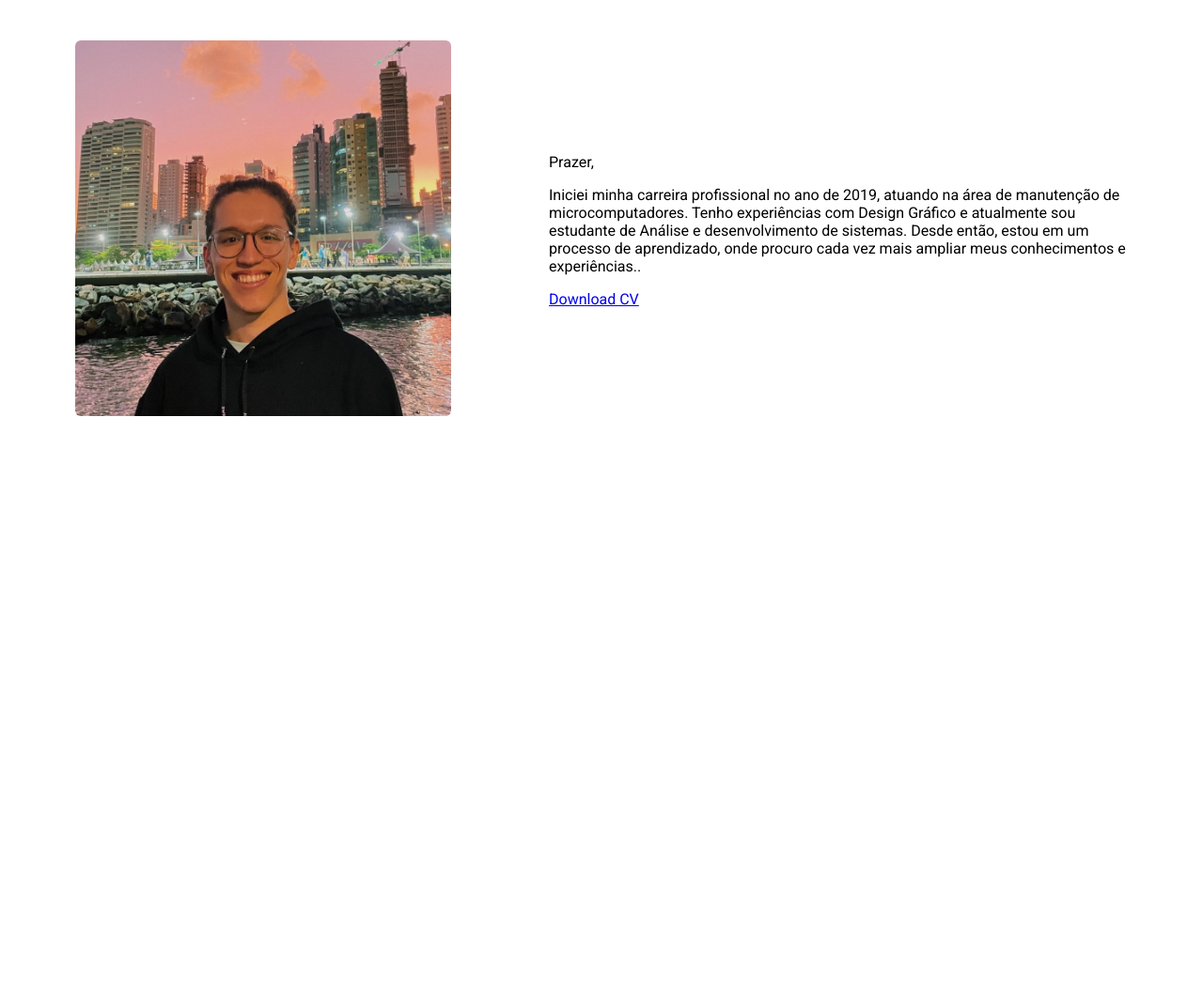
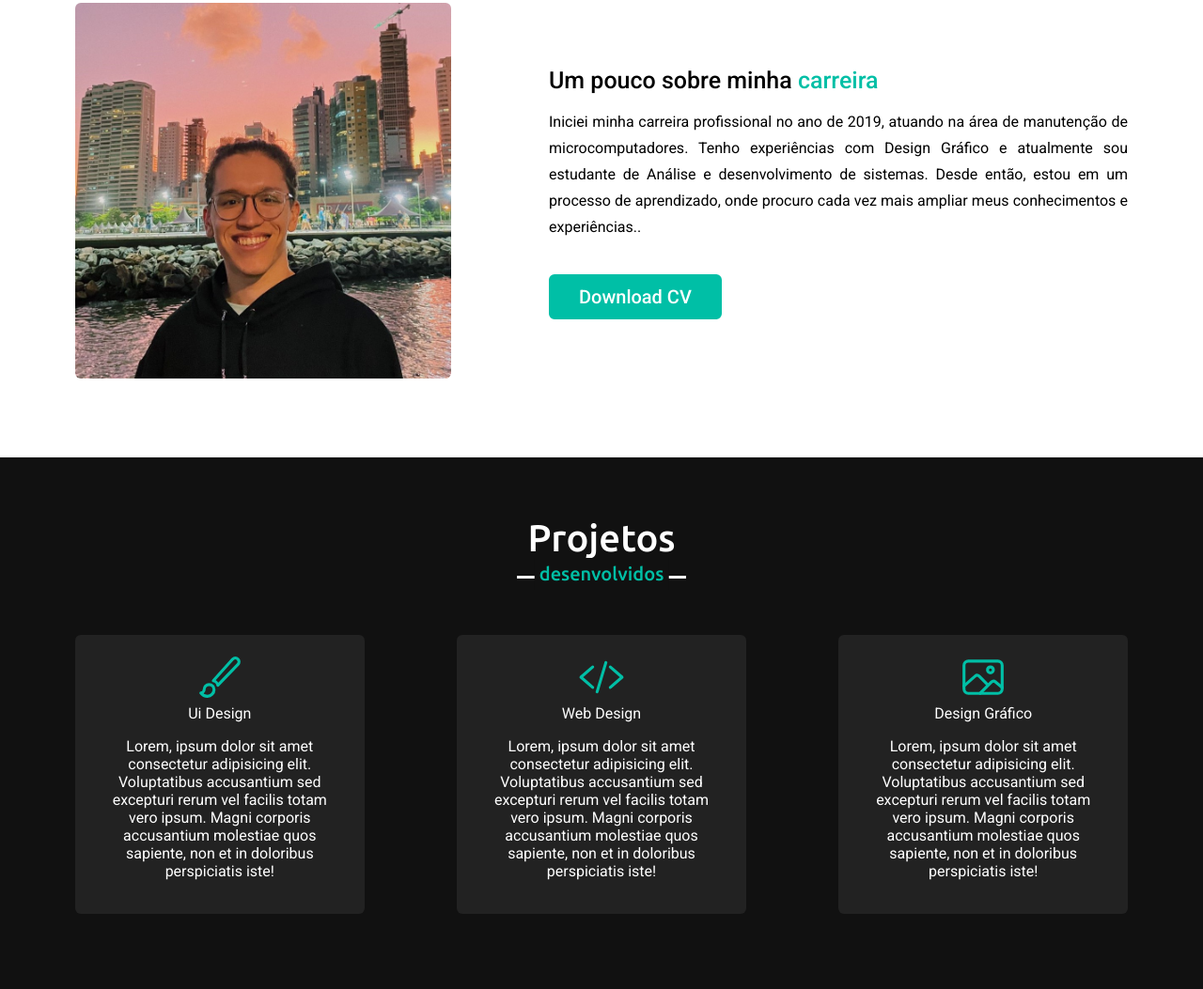
Before and after one commit to MatheusSchnaider/Portifolio, a website: page index.html in a window 1280 px wide. Shown: the part 1096-2149 px from the top of the page at 94% size. Before the commit the page ends 1603 px from the top, so only its background shows below. Drawn offline with nearby package versions, Linux system fonts and the light colour scheme.

Commit message:
update all code

```diff
--- a/assets/sass/style.sass
+++ b/assets/sass/style.sass
@@ -1,7 +1,4 @@
 @import url('https://fonts.googleapis.com/css2?family=Roboto:wght@300;400;500&family=Ubuntu:wght@400;500;700&display=swap')
-
-html
-    scroll-behavior: smooth
 
 body
 
@@ -117,20 +114,12 @@ body
         cursor: pointer
         display: none
 
-    /* Section about */
+    /* Codigos similares
     section
-        padding: 60px 0
+        padding-top: 30px
+        padding-bottom: 80px
 
-    .about
-        font-family: 'Roboto', sans-serif
-
-    .about .about-content
-        display: flex
-        flex-wrap: wrap
-        align-items: center
-        justify-content: space-between
-
-    .about .title
+    section .title
         font-family: 'Ubuntu', sans-serif
         text-align: center
         font-size: 40px
@@ -139,7 +128,7 @@ body
         padding-bottom: 20px
         position: relative
 
-    .about .title::before
+    section .title::before
         content: ""
         position: absolute
         bottom: 0
@@ -149,8 +138,7 @@ body
         background: #111
         transform: translate(-50%)
 
-    .about .title::after
-        content: "Quem sou eu"
+    section .title::after
         position: absolute
         bottom: -12px
         left: 50%
@@ -160,17 +148,106 @@ body
         padding: 5px
         transform: translateX(-50%)
 
+    /* Section about */
+
+    .about, .services
+        font-family: 'Roboto', sans-serif
+
+    .about .about-content,
+    .services .serv-content
+        display: flex
+        flex-wrap: wrap
+        align-items: center
+        justify-content: space-between
+
+    .about .title::after
+        content: "Quem sou eu"
+
     .about .about-content .left
         width: 45%
 
     .about .about-content .right
         width: 55%
 
+    .about .about-content .right .text
+        font-size: 25px
+        font-weight: 500
+        margin-bottom: 10px
+
+    .about .about-content .right .text span
+        color: #00BFA6
+
+    .about .about-content .right p
+        text-align: justify
+        line-height: 28px
+
+    .about .about-content .right a
+        display: inline-block
+        background: #00BFA6
+        color: #fff
+        font-size: 20px
+        font-weight: 500
+        padding: 10px 30px
+        margin-top: 20px
+        text-decoration: none
+        border-radius: 6px
+        border: 2px solid #00BFA6
+        transition: all 0.3s ease
+
+    .about .about-content .right a:hover
+        color: #00BFA6
+        background: none
+
     .about .about-content .left img
         width: 400px
         height: 400px
         object-fit: cover
         border-radius: 6px
+
+    /* Section Projects */
+
+    .services
+        background: #111
+        color: #fff
+
+    .services .title::before
+        background: #fff
+
+    .services .title::after
+        background: #111
+        content: "desenvolvidos"
+
+    .services .serv-content .card
+        width: calc(33% - 10%)
+        background: #222
+        text-align: center
+        border-radius: 6px
+        padding: 20px 25px
+        cursor: pointer
+        transition: all 0.3 ease
+
+    .services .serv-content .card:hover
+        background: #00BFA6
+
+
+    .services .serv-content .card .box
+        transition: all 0.3 ease
+
+    .services .serv-content .card:hover .box
+        transform: scale(1.05)
+
+
+    .services .serv-content .card ion-icon
+        font-size: 50px
+        color: #00BFA6
+
+    .services .serv-content .card:hover ion-icon
+        color: #fff
+
+    .services .serv-content .card text
+        font-size: 25px
+        font-weight: 500
+        margin: 10px 0 7px 0
 
     /*  responsivo  */
     @media (max-width: 1300px)
@@ -201,7 +278,6 @@ body
             height: 100vh
             left: -100%
             top: 0
-            background: #111
             padding-top: 80px
             text-align: center
             transition: all 0.3s ease
--- a/index.html
+++ b/index.html
@@ -39,7 +39,7 @@
                 <div class="text-1">Olá, meu nome é</div>
                 <div class="text-2">Matheus Schnaider</div>
                 <div class="text-3">e sou <span> Desenvolver Front-End e UI Designer.</span></div>
-                <a href="#">Entrar em Contato!</a>
+                <a href="https://www.linkedin.com/in/matheusschnaider/" target="_blank">Entrar em Contato!</a>
             </div>
         </div>
     </section>
@@ -53,12 +53,44 @@
                     <img src="/assets/images/eu.jpg" alt="">
                 </div>
                 <div class="column right">
-                    <div class="text">Prazer, <span class="typing-2"></span></div>
+                    <div class="text">Um pouco sobre minha <span>carreira</span></div>
                     <p>Iniciei minha carreira profissional no ano de 2019, atuando na área de manutenção de
                         microcomputadores. Tenho experiências com Design Gráfico e atualmente sou estudante de Análise e
                         desenvolvimento de sistemas. Desde então, estou em um processo de aprendizado, onde procuro cada
                         vez mais ampliar meus conhecimentos e experiências..</p>
                     <a href="#">Download CV</a>
+                </div>
+            </div>
+        </div>
+    </section>
+
+    <!-- Section about -->
+    <section class="services" id="services">
+        <div class="max-width">
+            <h2 class="title">Projetos</h2>
+            <div class="serv-content">
+                <div class="card">
+                    <div class="box">
+                        <ion-icon name="brush-outline"></ion-icon>
+                        <div class="texto">Ui Design</div>
+                        <p>Lorem, ipsum dolor sit amet consectetur adipisicing elit. Voluptatibus accusantium sed excepturi rerum vel facilis totam vero ipsum. Magni corporis accusantium molestiae quos sapiente, non et in doloribus perspiciatis iste!</p>
+                    </div>
+                </div>
+
+                <div class="card">
+                    <div class="box">
+                        <ion-icon name="code-slash-outline"></ion-icon>
+                        <div class="texto">Web Design</div>
+                        <p>Lorem, ipsum dolor sit amet consectetur adipisicing elit. Voluptatibus accusantium sed excepturi rerum vel facilis totam vero ipsum. Magni corporis accusantium molestiae quos sapiente, non et in doloribus perspiciatis iste!</p>
+                    </div>
+                </div>
+
+                <div class="card">
+                    <div class="box">
+                        <ion-icon name="image-outline"></ion-icon>
+                        <div class="texto">Design Gráfico</div>
+                        <p>Lorem, ipsum dolor sit amet consectetur adipisicing elit. Voluptatibus accusantium sed excepturi rerum vel facilis totam vero ipsum. Magni corporis accusantium molestiae quos sapiente, non et in doloribus perspiciatis iste!</p>
+                    </div>
                 </div>
             </div>
         </div>
```
Also changed, not shown: css/style.min.css.
